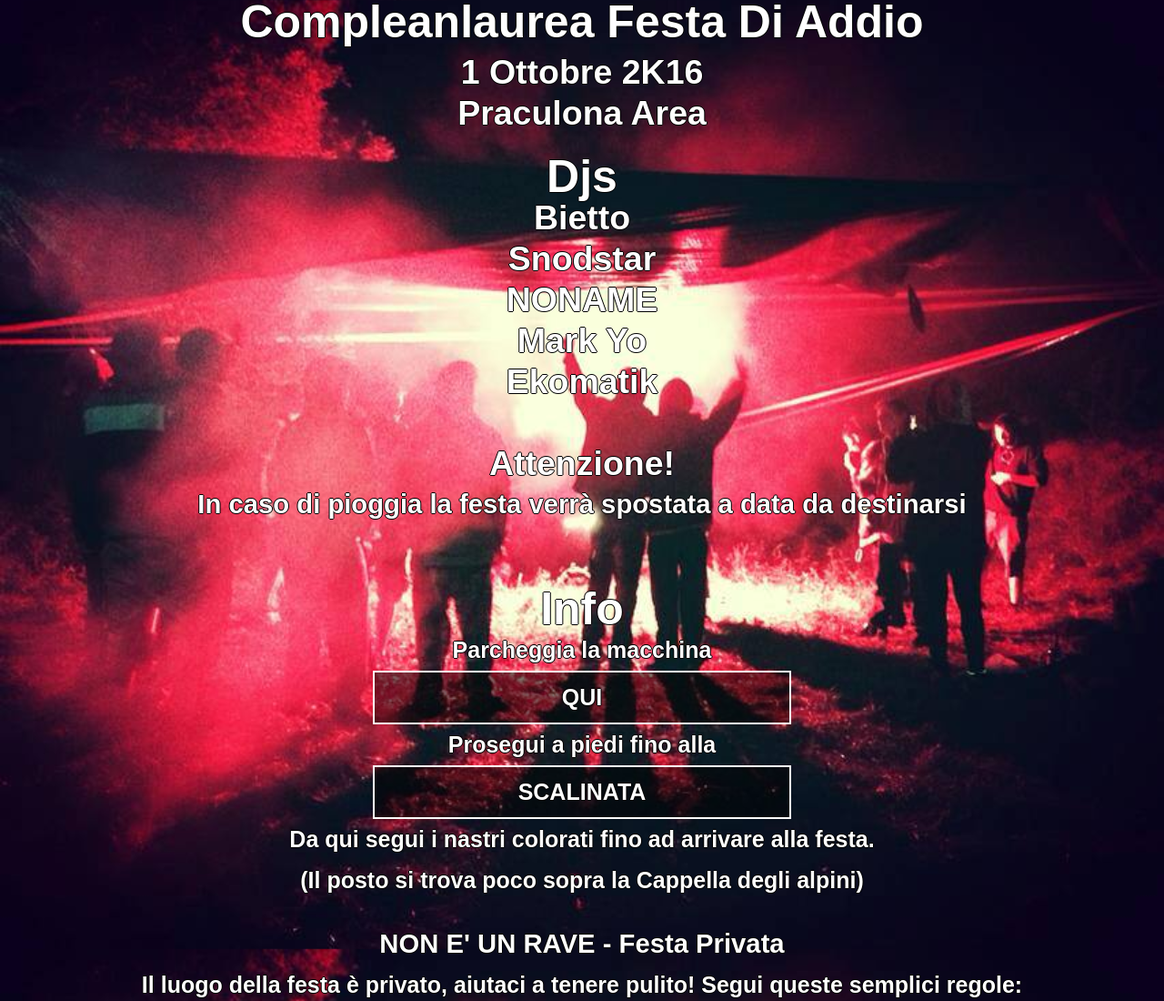
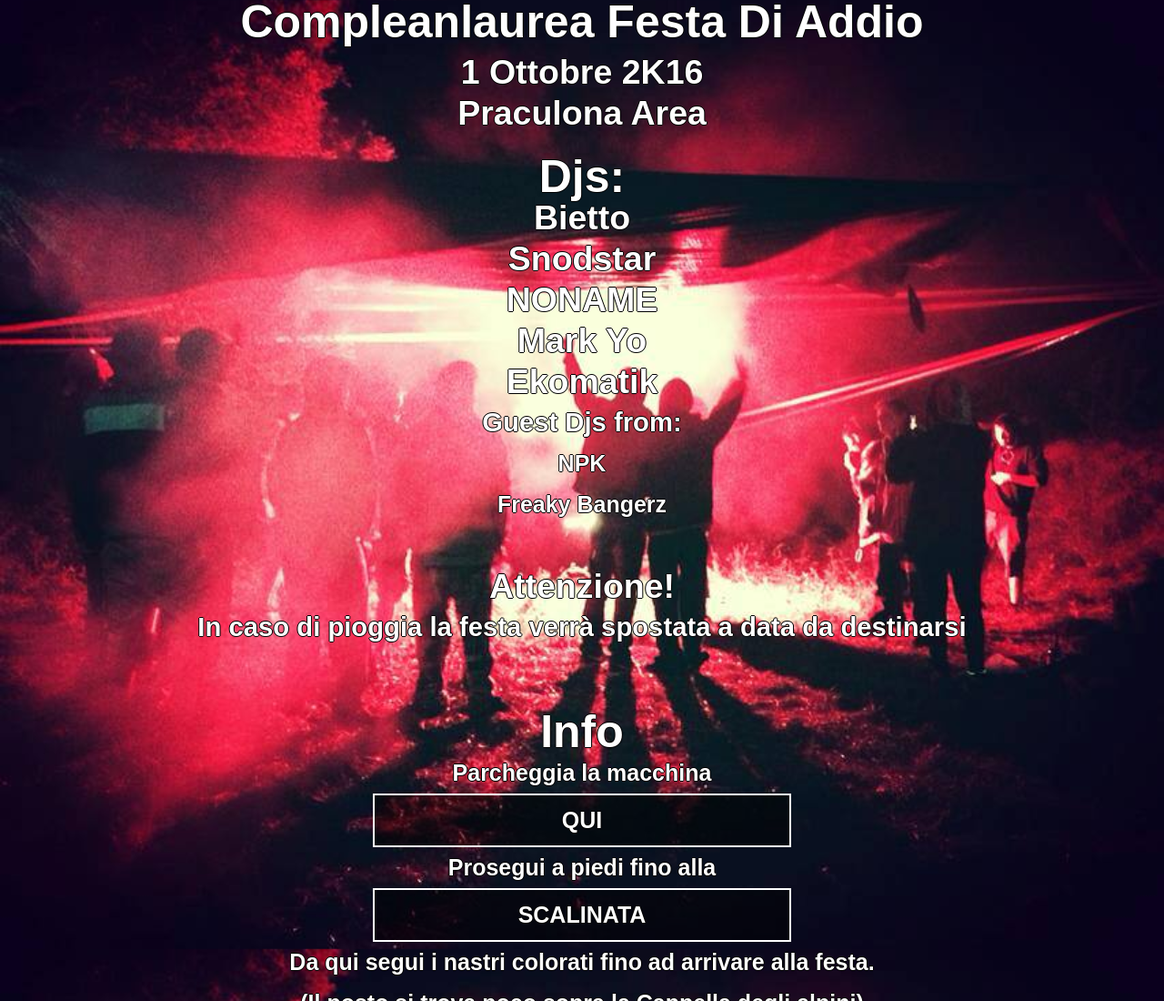
Before and after one commit to praculona-party/praculona-party.github.io, a website: page index.html in a window 1280 px wide. Shown: the top 1100 px of the page at 91% size. Drawn offline with Linux system fonts and the light colour scheme; a web font is replaced by a local one.

Commit message:
Djs added

```diff
--- a/index.html
+++ b/index.html
@@ -18,13 +18,16 @@
     <h2>Praculona Area</h2>
   </div>
   <div class="djs">
-    <h1>Djs</h1>
+    <h1>Djs:</h1>
     <h2>Bietto</h2>
     <h2>Snodstar</h2>
     <h2>NONAME</h2>
     <h2>Mark Yo</h2>
     <h2>Ekomatik</h2>
-  </div>
+    <h3>Guest Djs from:</h3>
+    <h4> NPK </h4>
+    <h4> Freaky Bangerz</h4>
+    </div>
   <br>
   <div>
   	<h2>Attenzione!</h2>
```
